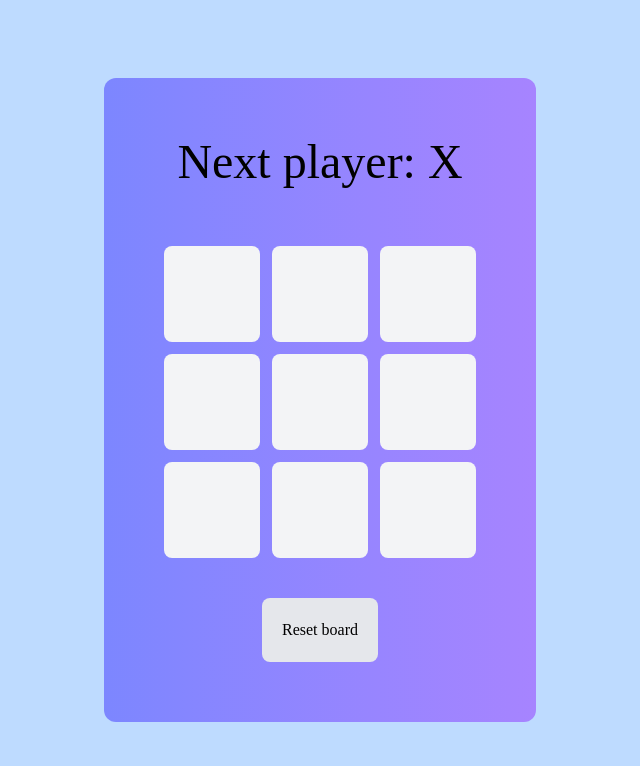
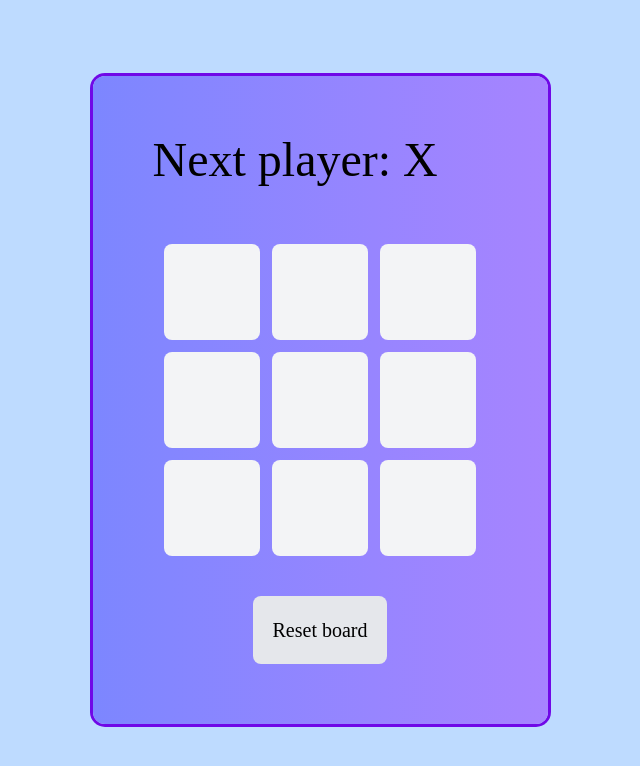
Before and after one commit to EdenSweden/tic-tac-toe, a React (Vite) app: page / in a window 1280 px wide. Shown: the top 766 px of the page, without its empty margins (320-960 px from the left). Built offline with nearby package versions, Linux system fonts and the light colour scheme.

Commit message:
fixed styles/width

```diff
--- a/src/App.tsx
+++ b/src/App.tsx
@@ -117,8 +117,9 @@ const reset: () => void = () => {
 
   return (
     <div className='flex justify-center items-center h-screen bg-blue-200 font-[cursive]'>
-      <div id='background-box' className='bg-linear-to-r from-indigo-400 to-violet-400 p-15 flex flex-col justify-center items-center gap-10 rounded-xl w-fit'>
-        <h1 className='text-center text-5xl mb-5'>{whoWon === '' ? `Next player: ${whoseTurnIsIt}` : whoWon === 'tie' ? 'It\'s a tie!': `${whoWon} won!`}</h1>
+      <div id='background-box' className='ring-3 ring-violet-700 bg-linear-to-r from-indigo-400 to-violet-400 p-15 flex flex-col justify-center items-center gap-10 rounded-xl w-fit md:min-w-[455px]'>
+        {whoWon === '' && <h1 className='text-5xl mb-5 w-full'>{`Next player: ${whoseTurnIsIt}`}</h1>}
+        {whoWon && <h1 className='text-5xl mb-5 text-center'>{whoWon === 'tie' ? 'It\'s a tie!': `${whoWon} won!`}</h1>}
           <div id='container' className='grid grid-cols-3 grid-rows-3 gap-3'>
             {squares.map(square => (<button className='square cursor-pointer rounded-lg text-center p-0 text-5xl bg-gray-100 h-24 w-24'
             id={square.id.toString()}
@@ -128,7 +129,7 @@ const reset: () => void = () => {
             >{square.value}
             </button>))}
           </div>
-        <button className='cursor-pointer rounded-lg p-5 bg-gray-200 hover:ring-3 hover:ring-fuchsia-600' id='reset' onClick={reset}>Reset board</button>
+        <button className='cursor-pointer rounded-lg p-5 bg-gray-200 hover:ring-3 hover:ring-fuchsia-600 text-xl' id='reset' onClick={reset}>Reset board</button>
     </div>
   </div>
   )
```
